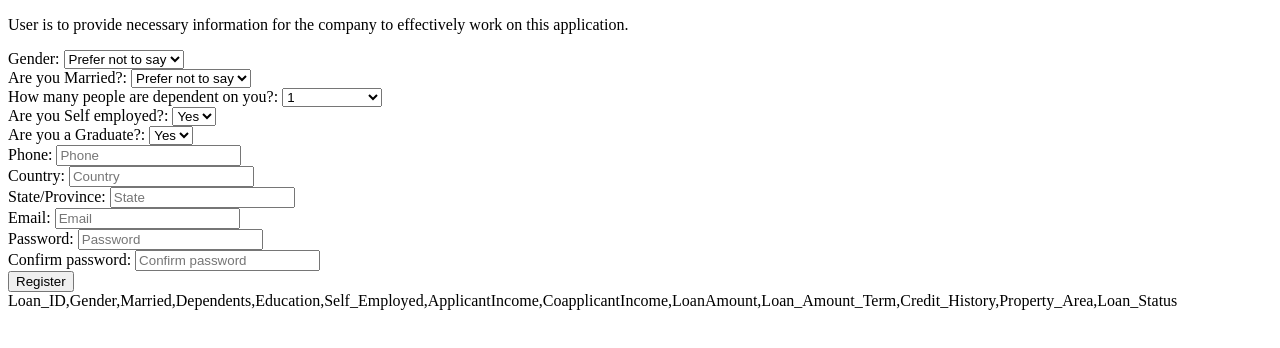
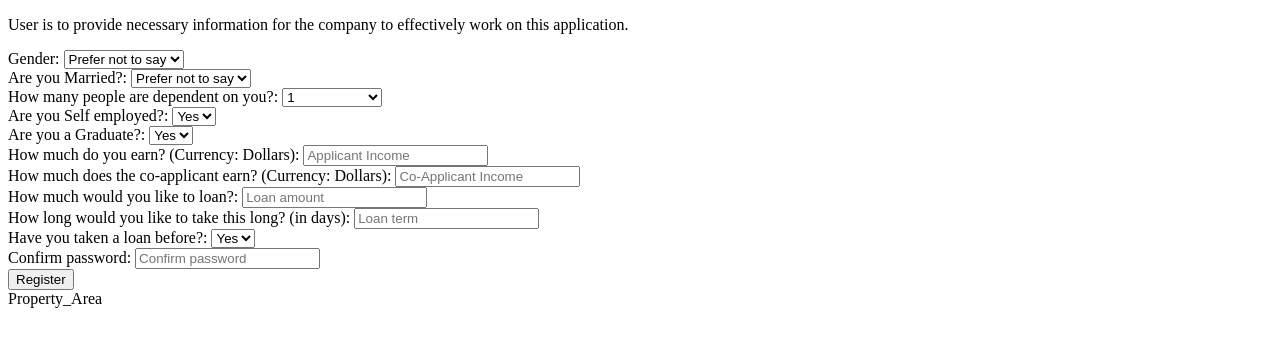
Before and after one commit to dev-tyta/LoanMe, a plain HTML site: page Deployment/templates/page.html in a window 1280 px wide. Drawn offline with Linux system fonts and the light colour scheme.

Commit message:
added feature input on page

```diff
--- a/Deployment/templates/page.html
+++ b/Deployment/templates/page.html
@@ -54,24 +54,27 @@
                         </select>
                     </div>
                     <div class="form-field">
-                        <label for="phone">Phone:</label>
-                        <input type="tel" name="phone" id="phone" placeholder="Phone" required>
+                        <label for="income">How much do you earn? (Currency: Dollars):</label>
+                        <input type="number" name="income" id="income" placeholder="Applicant Income" required>
                     </div>
                     <div class="form-field">
-                        <label for="country">Country:</label>
-                        <input type="text" name="country" id="country" placeholder="Country" required>
+                        <label for="co-income">How much does the co-applicant earn? (Currency: Dollars):</label>
+                        <input type="text" name="co-income" id="co-income" placeholder="Co-Applicant Income" required>
                     </div>
                     <div class="form-field">
-                        <label for="state">State/Province:</label>
-                        <input type="text" name="state" id="state" placeholder="State" required>
+                        <label for="loan_amount">How much would you like to loan?:</label>
+                        <input type="number" name="loan_amount" id="loan_amount" placeholder="Loan amount" required>
                     </div>
                     <div class="form-field">
-                        <label for="email">Email:</label>
-                        <input type="email" name="email" id="email" placeholder="Email" required>
+                        <label for="loan_term">How long would you like to take this long? (in days):</label>
+                        <input type="number" name="email" id="loan_term" placeholder="Loan term" required>
                     </div>
                     <div class="form-field">
-                        <label for="password">Password:</label>
-                        <input type="password" name="password" id="password" placeholder="Password" required>
+                        <label for="hist">Have you taken a loan before?:</label>
+                        <select type="d" name="password" id="hist" required>
+                            <option value="yes">Yes</option>
+                            <option value="no">No</option>
+                        </select>
                     </div>
                     <div class="form-field">
                         <label for="confirm-password">Confirm password:</label>
@@ -84,6 +87,6 @@
             </div>
         </form>
     </main>
-    Loan_ID,Gender,Married,Dependents,Education,Self_Employed,ApplicantIncome,CoapplicantIncome,LoanAmount,Loan_Amount_Term,Credit_History,Property_Area,Loan_Status
+   <comment>Property_Area</comment>
 </body>
 </html>
```
